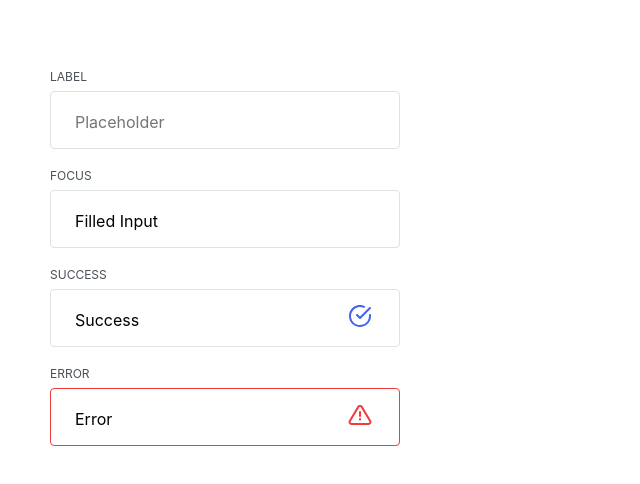
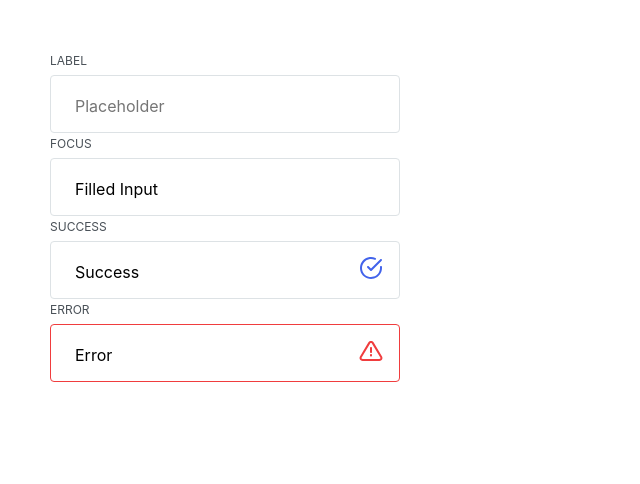
Before and after one commit to js-tasks-ru/htmlcss-20211021_ultimatevs, a website: page 07-lection5/04-input/index.html in a window 1280 px wide. Shown: the whole page, without its empty margins (0-640 px from the left). Drawn offline with Linux system fonts and the light colour scheme.

Commit message:
fixed input

```diff
--- a/07-lection5/04-input/input.css
+++ b/07-lection5/04-input/input.css
@@ -2,8 +2,8 @@
     display: inline-block;
     max-width: 350px;
     width: 100%;
-    padding-top: 16px;
 }
+
 .input__control {
     outline: none;
     box-sizing: border-box;
@@ -47,7 +47,7 @@
     width: 24px;
     height: 24px;
     top: 50%;
-    left: 85%;
+    right: 17px;
     transform: translateY(-50%);
 }
 
```
